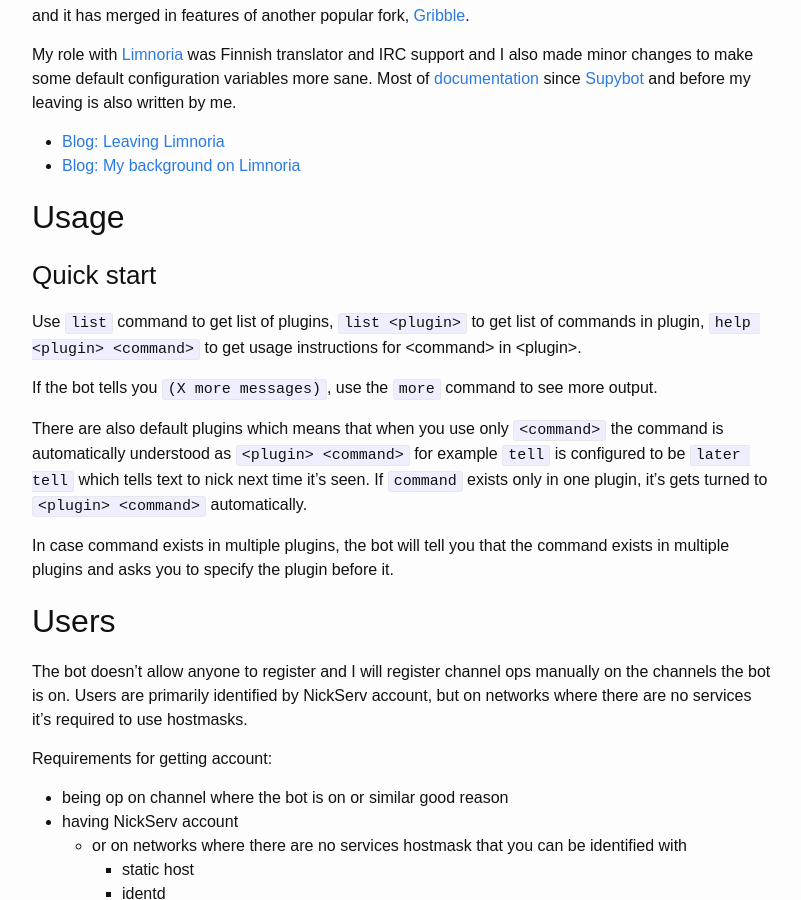
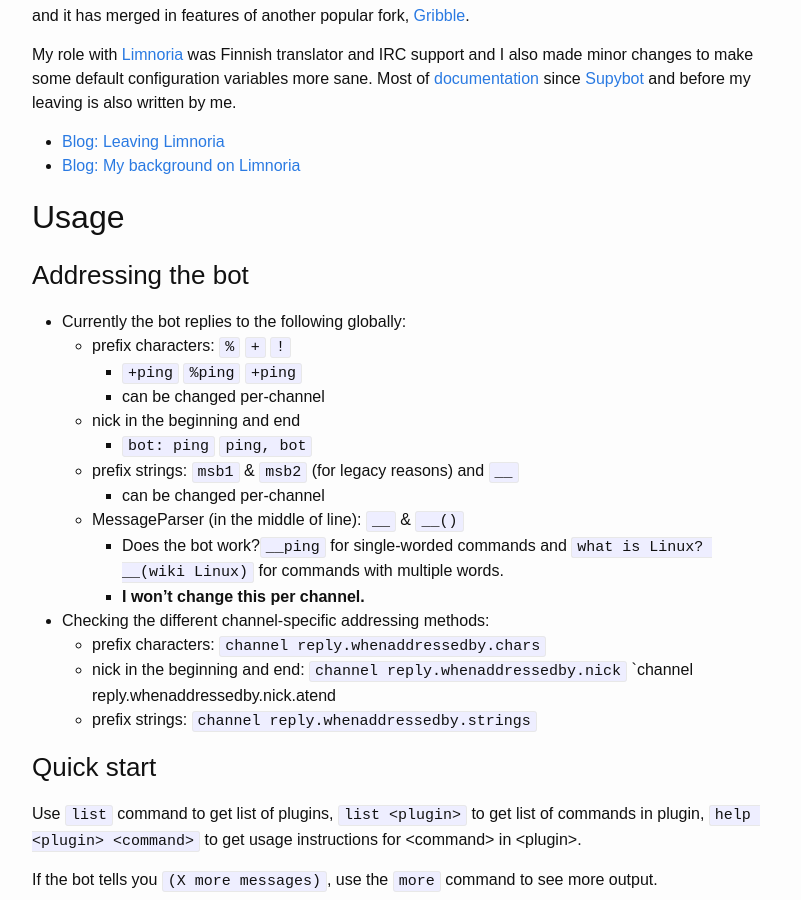
Before and after one commit to Mikaela/mikaela.github.io, a Jekyll site: the page built from pages/bot.markdown, in a window 1280 px wide and 900 px high, scrolled down 307 px. Shown: the whole window, without its empty margins (238-1039 px from the left). Built offline with Jekyll 4.4.1, drawn with Linux system fonts in a browser that asks for light colours; Markdown is read by kramdown in place of the engine named in the settings.

Commit message:
bot: how to address the bot

```diff
--- a/pages/bot.markdown
+++ b/pages/bot.markdown
@@ -30,6 +30,27 @@
 [documentation]:https://limnoria-doc.readthedocs.org/en/latest/
 
 ## Usage
+
+### Addressing the bot
+
+* Currently the bot replies to the following globally:
+    * prefix characters: `%` `+` `!`
+        * `+ping` `%ping` `+ping`
+        * can be changed per-channel
+    * nick in the beginning and end
+        * `bot: ping` `ping, bot`
+    * prefix strings: `msb1` &  `msb2` (for legacy reasons) and `__`
+        * can be changed per-channel
+    * MessageParser (in the middle of line): `__` & `__()`
+        * Does the bot work?`__ping` for single-worded commands and
+        `what is Linux? __(wiki Linux)` for commands with multiple words.
+        * **I won't change this per channel.**
+
+* Checking the different channel-specific addressing methods:
+    * prefix characters: `channel reply.whenaddressedby.chars`
+    * nick in the beginning and end: `channel reply.whenaddressedby.nick`
+      `channel reply.whenaddressedby.nick.atend
+    * prefix strings: `channel reply.whenaddressedby.strings`
 
 ### Quick start
 
```
